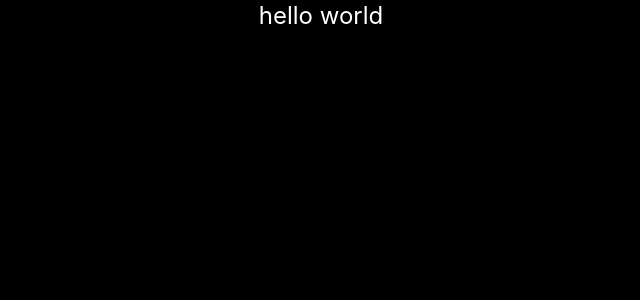
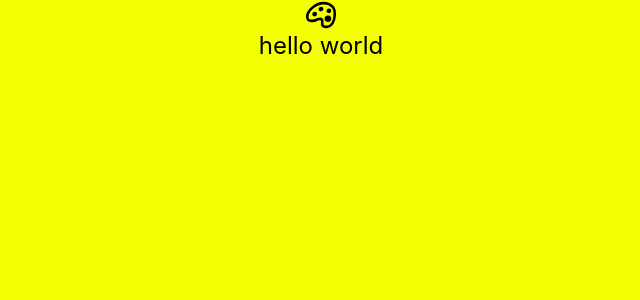
Before and after one commit to RahmaSabra/blindside, a React (Vite) app: page / in a window 1280 px wide. Shown: the top 300 px of the page, without its empty margins (319-959 px from the left). Built offline with nearby package versions, Linux system fonts and the light colour scheme.

Commit message:
feat: implement theme selector component

```diff
--- a/src/App.tsx
+++ b/src/App.tsx
@@ -1,13 +1,23 @@
 import { useState } from "react";
 import { useEffect } from "react";
+import type { Theme } from "./types/theme";
+import ThemeSelector from "./components/ThemeSelector";
 
 export default function App() {
-  const [theme, setTheme] = useState("dark");
+  const [theme, setTheme] = useState<Theme>("yellow");
+  const isDarkMode = theme === "dark";
+
   useEffect(() => {
     document.documentElement.setAttribute("data-theme", theme);
   }, [theme]);
+
+  const setThemeHandler = (theme: Theme) => {
+    setTheme(theme);
+  };
+
   return (
     <div className="min-h-screen bg-bg">
+      <ThemeSelector onClick={setThemeHandler} isDarkMode={isDarkMode} />
       <h1 className="text-2xl text-center text-primary">hello world</h1>
     </div>
   );
--- /dev/null
+++ b/src/components/ThemeSelector.tsx
@@ -0,0 +1,59 @@
+import { useState } from "react";
+import { useTranslation } from "react-i18next";
+import type { Theme } from "../types/theme";
+import paintPalette from "../assets/icons/paint-palette.svg";
+
+const themes: Theme[] = [
+  "dark",
+  "light",
+  "yellow",
+  "blue",
+  "green",
+  "purple",
+  "pink",
+];
+
+type ThemeSelectorProps = {
+  onClick: (theme: Theme) => void;
+  isDarkMode: boolean;
+};
+
+export default function ThemeSelector({
+  onClick,
+  isDarkMode,
+}: ThemeSelectorProps) {
+  const { t } = useTranslation();
+  const [isMenuOpen, setIsMenuOpen] = useState(false);
+  const toggleMenu = () => {
+    setIsMenuOpen((prev) => !prev);
+  };
+  return (
+    <div className="relative flex flex-col justify-center items-center">
+      <button onClick={toggleMenu}>
+        <img
+          className={isDarkMode ? "invert" : ""}
+          src={paintPalette}
+          alt="paint palette icon for changing theme"
+          width={30}
+        />
+      </button>
+      <div
+        className={`absolute top-full flex flex-col bg-bg text-primary border-2 w-fit p-2 shadow-[3px_4px_0px_var(--color-primary)] z-50 transition-all duration-200 ease-out ${
+          isMenuOpen
+            ? "opacity-100 translate-y-0 scale-100"
+            : "opacity-0 -translate-y-2 scale-95 pointer-events-none"
+        }`}
+      >
+        {themes.map((theme) => (
+          <button
+            key={theme}
+            onClick={() => onClick(theme)}
+            className="cursor-pointer"
+          >
+            {t(`themes.${theme}`)}
+          </button>
+        ))}
+      </div>
+    </div>
+  );
+}
--- a/src/index.css
+++ b/src/index.css
@@ -6,8 +6,8 @@
 }
 
 :root {
-  --bg: #000000;
-  --primary: #ffffff;
+  --bg: #f4ff00;
+  --primary: #000000;
 }
 
 [data-theme="light"] {
@@ -15,9 +15,9 @@
   --primary: #000000;
 }
 
-[data-theme="yellow"] {
-  --bg: #f4ff00;
-  --primary: #000000;
+[data-theme="dark"] {
+  --bg: #000000;
+  --primary: #ffffff;
 }
 
 [data-theme="blue"] {
--- a/src/utils/i18n/locales/ar/ar.json
+++ b/src/utils/i18n/locales/ar/ar.json
@@ -17,5 +17,14 @@
     "music": "موسيقى",
     "videoGames": "ألعاب فيديو",
     "random": "عشوائيات"
+  },
+  "themes": {
+    "dark": "غامق",
+    "light": "فاتح",
+    "yellow": "أصفر",
+    "blue": "أزرق",
+    "green": "أخضر",
+    "purple": "بنفسجي",
+    "pink": "وردي"
   }
 }
--- a/src/utils/i18n/locales/en/en.json
+++ b/src/utils/i18n/locales/en/en.json
@@ -17,5 +17,14 @@
     "music": "Music",
     "videoGames": "Video Games",
     "random": "random"
+  },
+  "themes": {
+    "dark": "Dark",
+    "light": "Light",
+    "yellow": "Yellow",
+    "blue": "Blue",
+    "green": "Green",
+    "purple": "Purple",
+    "pink": "Pink"
   }
 }
```
Also changed, not shown: src/assets/icons/paint-palette.svg (added), src/components/ThemeSetter.tsx (deleted).
